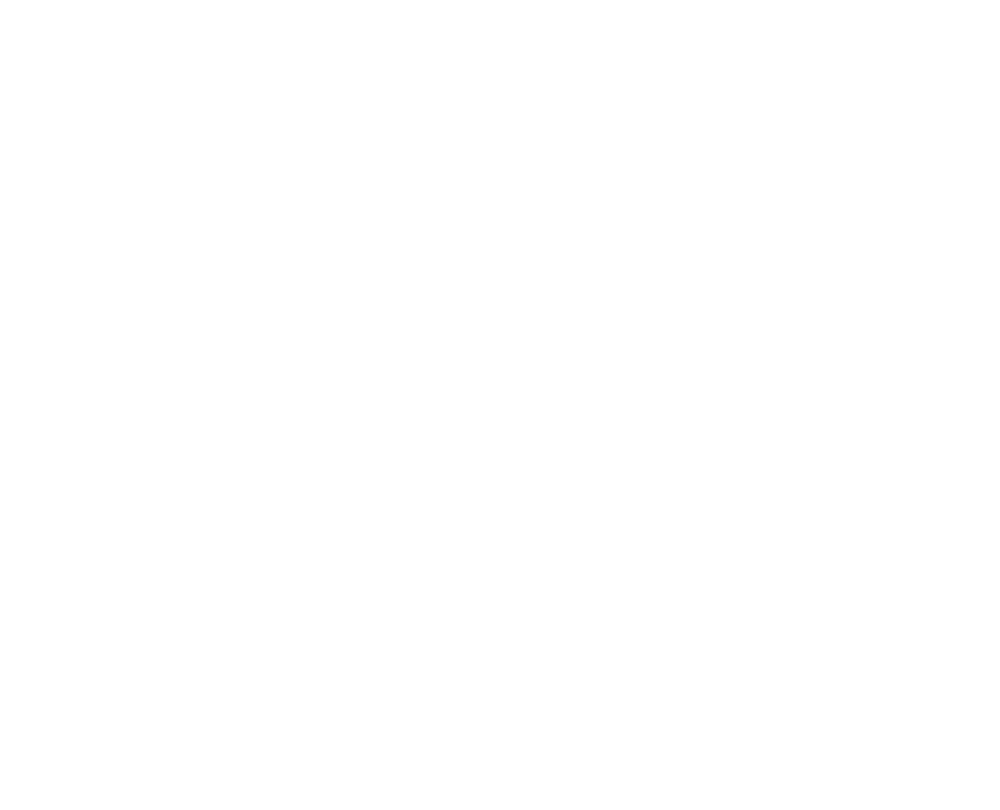
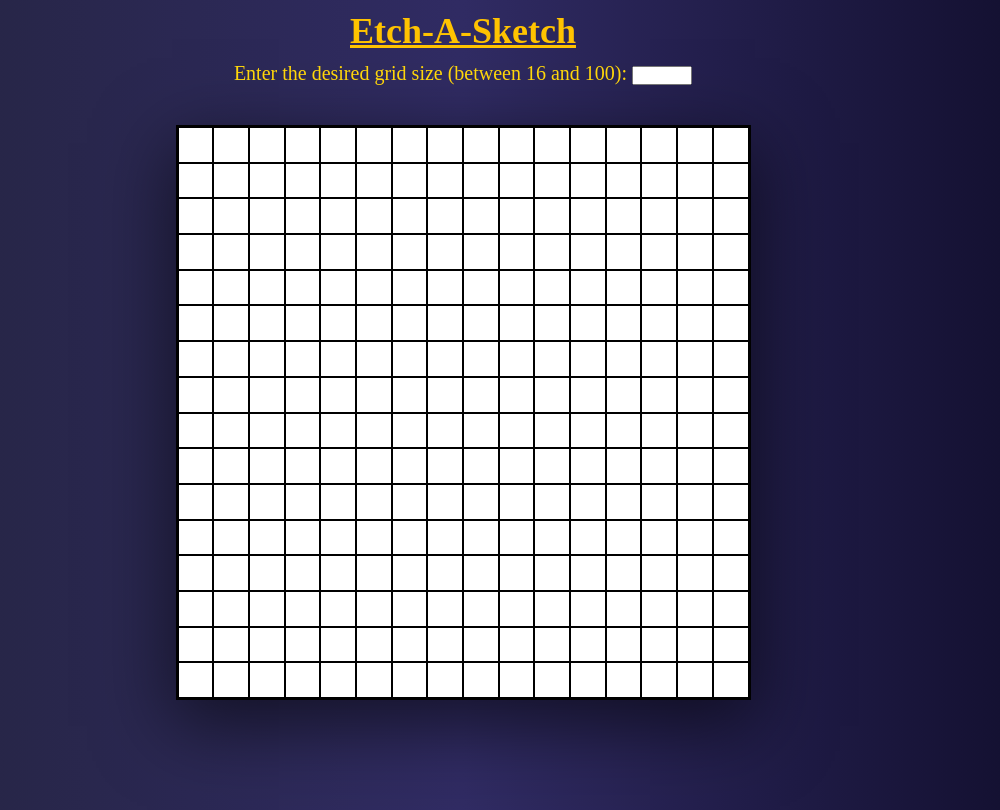
Before and after one commit to karthik-mohan23/top-etch-a-sketch, a plain HTML site: page index.html in a window 1280 px wide. Shown: the whole page, without its empty margins (177-1177 px from the left). Drawn offline with Linux system fonts and the light colour scheme.

Commit message:
achieved required functionality

```diff
--- a/index.html
+++ b/index.html
@@ -9,6 +9,19 @@
     <link rel="stylesheet" href="style.css" />
   </head>
   <body>
+    <!-- heading container -->
+    <div class="heading-container">
+      <h1>Etch-A-Sketch</h1>
+    </div>
+    <!-- input container -->
+    <div class="input-container">
+      <label for="user-input"
+        >Enter the desired grid size (between 16 and 100):
+        <input type="number" id="user-input" min="16" max="100"
+      /></label>
+    </div>
+    <!-- grid container -->
+    <div class="grid-container"></div>
     <!-- js -->
     <script src="script.js"></script>
   </body>
--- a/script.js
+++ b/script.js
@@ -0,0 +1,51 @@
+"use strict";
+
+let userInput = document.getElementById("user-input");
+
+// to create random colors
+function createRandomColors() {
+  let x = Math.floor(Math.random() * 256);
+  let y = Math.floor(Math.random() * 256);
+  let z = Math.floor(Math.random() * 256);
+  let color = "rgb(" + x + "," + y + "," + z + ")";
+  return color;
+}
+
+function createGrid(rows, columns) {
+  // Selecting the grid container element.
+  let gridsContainer = document.querySelector(".grid-container");
+  // Clearing all the existing div elements inside the gridContainer.
+  gridsContainer.innerHTML = "";
+  // Setting the display property of the grid container to 'grid'.
+  gridsContainer.style.display = "grid";
+  // Setting the grid-template-columns property to create the desired number of columns.
+  gridsContainer.style.setProperty(
+    "grid-template-columns",
+    `repeat(${columns},1fr)`
+  );
+  // Setting the grid-template-rows property to create the desired number of rows.
+  gridsContainer.style.setProperty("grid-template-rows", `repeat(${rows},1fr)`);
+  // Creating and appending the div elements to the grid container based on the specified rows and columns.
+  for (let i = 0; i < rows * columns; i++) {
+    let square = document.createElement("div");
+    square.classList.add("square");
+    gridsContainer.appendChild(square);
+    // to change background color on hover
+    let changeColor = createRandomColors();
+    square.addEventListener("mouseover", () => {
+      square.style.backgroundColor = changeColor;
+      square.classList.add("black-color");
+    });
+  }
+}
+// to create a grid layout onload
+createGrid(16, 16);
+
+// to update grid when user inputs a value
+userInput.addEventListener("change", () => {
+  if (userInput.value < 16 || userInput.value > 100) {
+    alert("Please enter a value between 16 and 100.");
+  } else {
+    createGrid(userInput.value, userInput.value);
+  }
+});
--- a/style.css
+++ b/style.css
@@ -0,0 +1,49 @@
+*,
+::after,
+::before {
+  margin: 0;
+  padding: 0;
+  box-sizing: border-box;
+}
+
+body {
+  height: 100vh;
+  /* background: #0f0c29; /* fallback for old browsers */
+  background: -webkit-linear-gradient(
+    to right,
+    #24243e,
+    #302b63,
+    #0f0c29
+  ); /* Chrome 10-25, Safari 5.1-6 */
+  background: linear-gradient(to right, #24243e, #302b63, #0f0c29);
+  /* W3C, IE 10+/ Edge, Firefox 16+, Chrome 26+, Opera 12+, Safari 7+ */
+}
+
+.heading-container,
+.input-container {
+  text-align: center;
+}
+.heading-container {
+  margin-block: 10px;
+  color: #ffc300;
+}
+.heading-container h1 {
+  font-size: 36px;
+  text-decoration: underline;
+}
+.input-container {
+  color: #ffd60a;
+  font-size: 20px;
+}
+.grid-container {
+  width: 95%;
+  margin: 40px auto;
+  max-width: 575px;
+  min-height: 575px;
+  border: 2px solid black;
+  box-shadow: rgba(0, 0, 0, 0.56) 0px 22px 70px 4px;
+}
+.square {
+  background-color: white;
+  border: 1px solid black;
+}
```
